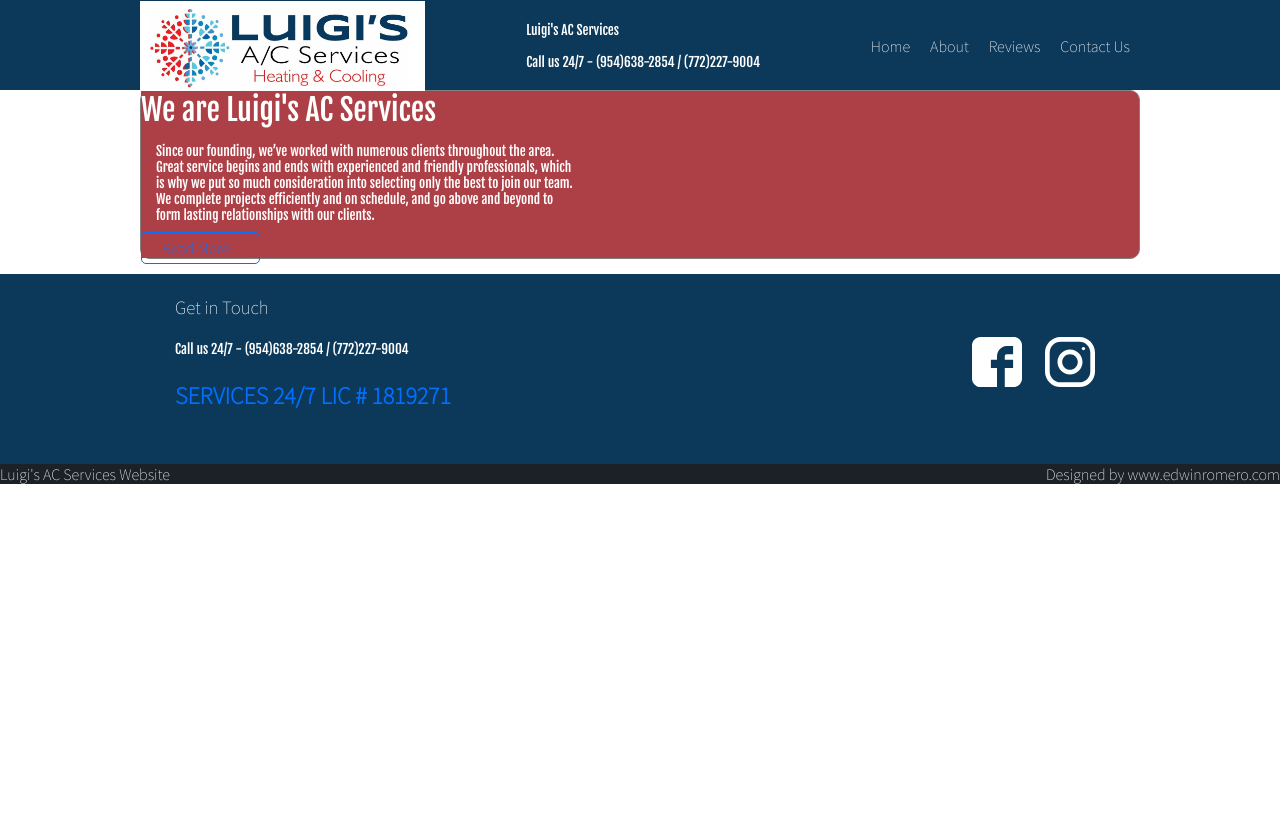
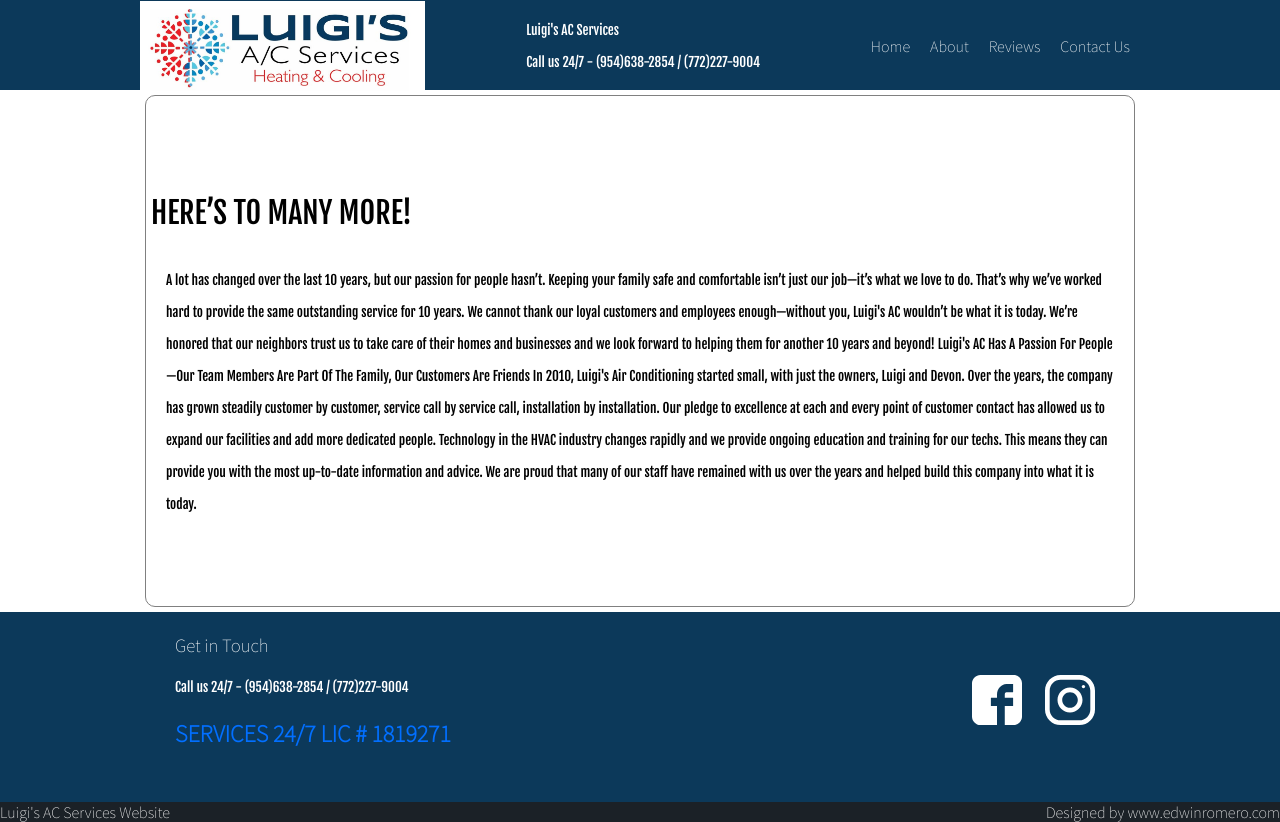
Before and after one commit to luigiacservices/luigiacservices.github.io, a plain HTML site: page history.html in a window 1280 px wide. Before the commit the page ends 800 px from the top, so only its background shows below. Drawn offline with Linux system fonts and the light colour scheme.

Commit message:
New design history

```diff
--- a/css/styles.css
+++ b/css/styles.css
@@ -126,6 +126,22 @@
     color: #FFFFFF;
   }
 
+  .history {
+    border: 1px solid gray;
+    border-radius: 10px;
+    margin-bottom: 15px;
+    padding: 5px;
+    margin: 5px;
+    background: white;
+    display: flex;
+    align-items: center;
+    justify-content: space-between;
+    flex-wrap: wrap;
+    color: black;
+    height: 500px;
+    line-height: 2em;
+  }
+
   .project-review{
 
     border: 1px solid gray;
@@ -145,6 +161,11 @@
     font-size: 30px;
     margin-top: 0;
     margin-bottom: 10px;
+}
+
+.history_title {
+  font-size: 30px;
+  color: black;
 }
 
 .project_course,
@@ -169,6 +190,15 @@
 
 
 }
+
+.history_details{
+  width: auto;
+  background: #0C395A;
+  background: white;
+
+
+}
+
 .review{
   /* width: 45%; */
   background: #0C395A;
@@ -518,6 +548,18 @@
 
         }
 
+        .history_details {
+          width: auto;
+          font-size: 10px;
+          height: 520px;
+
+        }
+
+        .history_title {
+          font-size: 1em;
+          color: black;
+        }
+
         .project_url, .project_course, .project_date {
           font-size: 1em;
           margin: .3em 0;
--- a/history.html
+++ b/history.html
@@ -42,16 +42,18 @@
 
     <section class="portfolio" id="portfolio">
     <div class="container">
-    <article class="project">
+    <article class="history">
 
-        <div class="project_details">
-            <h3 class="project_title">We are Luigi's AC Services</h3>
-            <h5 class="project_course"> Since our founding, we’ve worked with numerous clients throughout the area.
-                 Great service begins and ends with experienced and friendly professionals, which is why we put so much consideration
-                  into selecting only the best to join our team. We complete projects efficiently and on schedule,
-                  and go above and beyond to form lasting relationships with our clients. </h5>
+        <div class="history_details">
+            <h3 class="history_title">HERE’S TO MANY MORE!</h3>
+            <h5 class="project_course"> A lot has changed over the last 10 years, but our passion for people hasn’t. Keeping your family safe and comfortable isn’t just our job—it’s what we love to do. That’s why we’ve worked hard to provide the same outstanding service for 10 years.
+                We cannot thank our loyal customers and employees enough—without you, Luigi's AC wouldn’t be what it is today. We’re honored that our neighbors trust us to take care of their homes and businesses and we look forward to helping them for another 10 years and beyond!
+                Luigi's AC Has A Passion For People—Our Team Members Are Part Of The Family, Our Customers Are Friends
+                In 2010, Luigi's  Air Conditioning started small, with just the owners, Luigi and Devon. Over the years, the company has grown steadily customer by customer, service call by service call, installation by installation.
+                Our pledge to excellence at each and every point of customer contact has allowed us to expand our facilities and add more dedicated people.
+                Technology in the HVAC industry changes rapidly and we provide ongoing education and training for our techs. This means they can provide you with the most up-to-date information and advice. We are proud that many of our staff have remained with us over the years and helped build this company into what it is today.
+                 </h5>
 
-                  <a class="event_url" href="history.html">Read More...</a>
 
         </div>
 
```
Also changed, not shown: index.html (+1 -1 lines).
